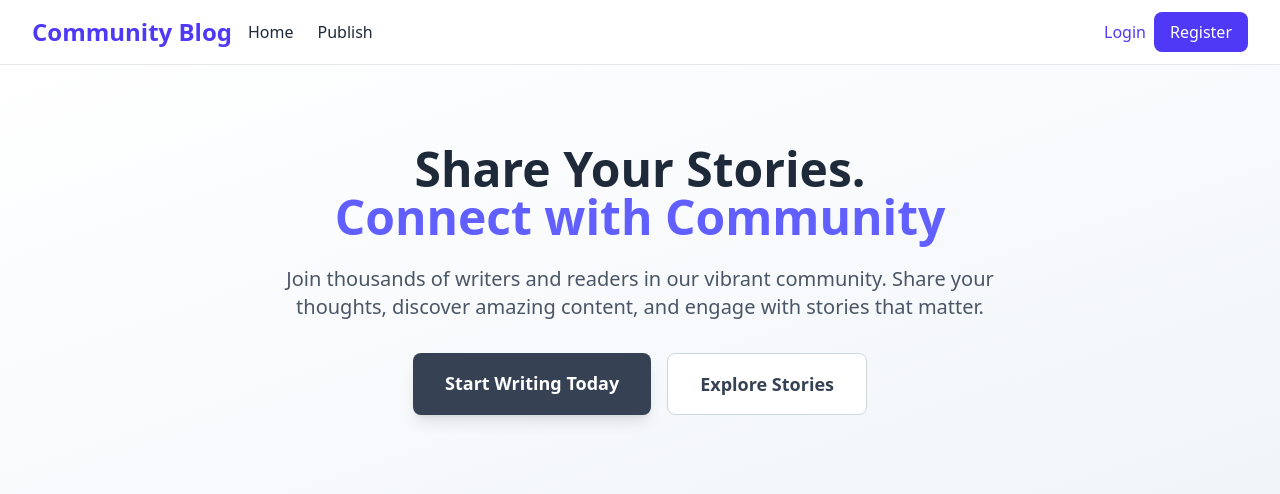
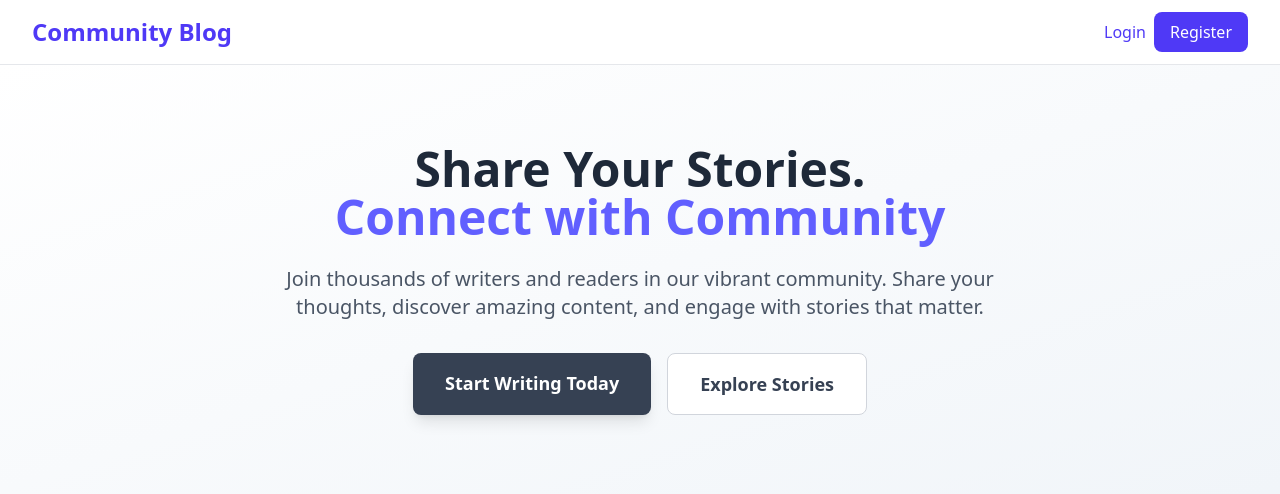
Before and after one commit to WokCao/community_blog, a Spring app: page /index in a window 1280 px wide. Shown: the top 494 px of the page. Run offline with Thymeleaf, Linux system fonts and the light colour scheme; the template is opened without the code that fills it, so the values that code supplies are empty; style sheets or scripts are compiled from the project's sources; some of the project's set-up classes (security, data sources, template engines, error pages and the like) are left out, and stand-ins take their place.

Commit message:
Update: navbar if condition

```diff
--- a/src/main/java/com/example/community_blog/controllers/AuthenticatedController.java
+++ b/src/main/java/com/example/community_blog/controllers/AuthenticatedController.java
@@ -36,6 +36,8 @@ public class AuthenticatedController {
         UserModel currentUser = userService.getCurrentUser();
         if (currentUser != null) {
             model.addAttribute("user", currentUser);
+        } else {
+            return "redirect:/auth/login";
         }
 
         Page<PostModel> postModelPage = postService.getLatestPosts();
@@ -123,7 +125,6 @@ public class AuthenticatedController {
 
             return "post-details";
         } catch (Exception e) {
-            e.printStackTrace();
             model.addAttribute("errorMessage", e.getMessage());
             return "error";
         }
--- a/src/main/java/com/example/community_blog/controllers/AuthenticatedRestController.java
+++ b/src/main/java/com/example/community_blog/controllers/AuthenticatedRestController.java
@@ -40,7 +40,6 @@ public class AuthenticatedRestController {
             @RequestBody Map<String, String> request) {
         try {
             boolean updated = userService.updateFullName(request.get("fullName"));
-            System.out.println("Updated: " + updated);
             if (updated) {
                 return ResponseEntity.ok(Map.of("success", true));
             } else {
--- a/src/main/resources/templates/fragments/navbar.html
+++ b/src/main/resources/templates/fragments/navbar.html
@@ -9,7 +9,7 @@
                 <div class="flex-shrink-0">
                     <a th:href="@{/}" class="text-base lg:text-2xl font-bold text-indigo-600">Community Blog</a>
                 </div>
-                <div class="flex space-x-6">
+                <div class="flex space-x-6" th:if="${user != null}">
                     <a th:href="@{/home}" class="text-sm lg:text-base text-muted-foreground hover:text-foreground transition-colors">Home</a>
                     <a th:href="@{/write-post}" class="hidden lg:block text-sm lg:text-base text-muted-foreground hover:text-foreground transition-colors">Publish</a>
                 </div>
```
